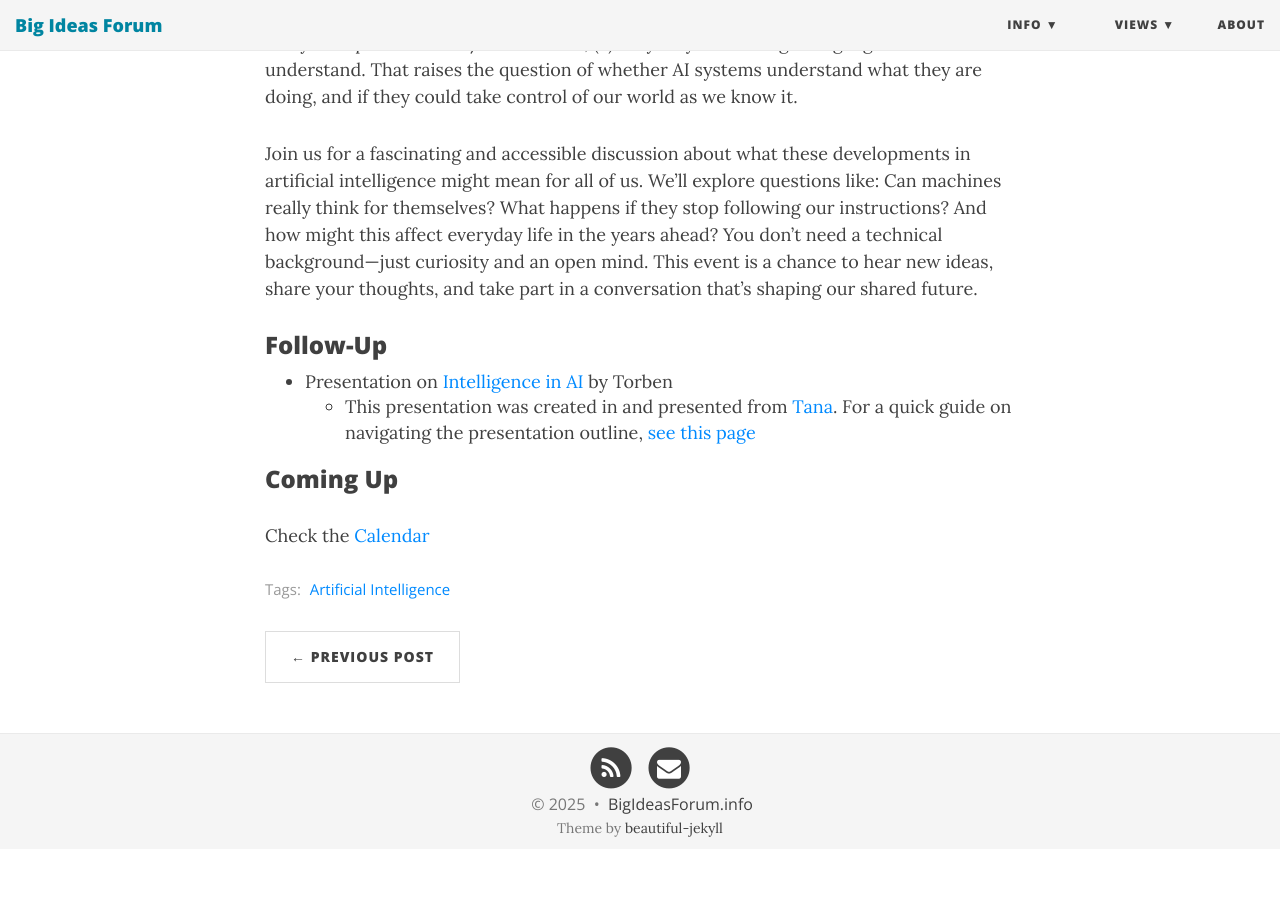
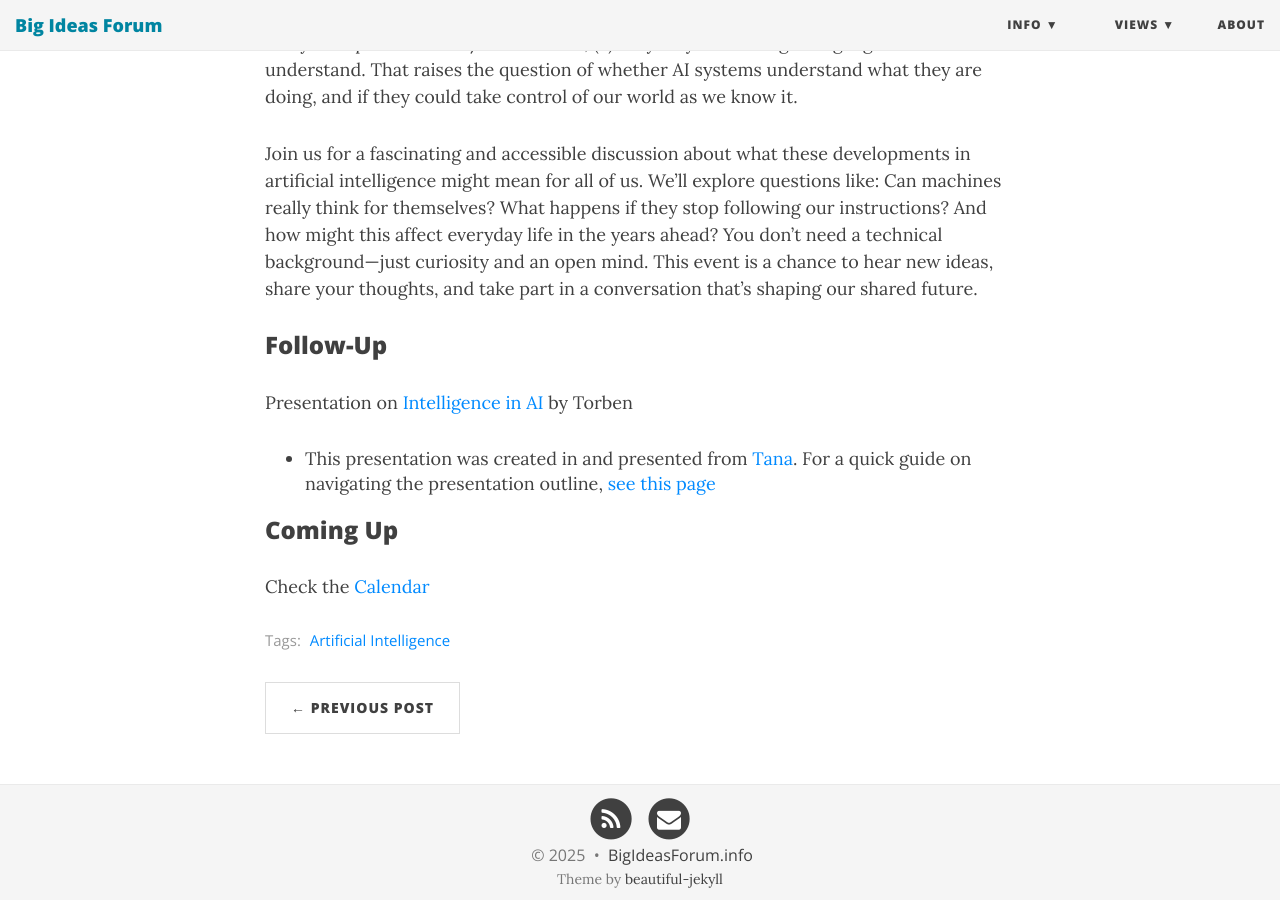
Before and after one commit to BigIdeasForum/bigideasforum.github.io, a Jekyll site: the page built from _posts/2025/2025-11-06-ai-consciousness.md, in a window 1280 px wide and 900 px high, scrolled down 646 px. Built offline with Jekyll 4.4.1, drawn with Linux system fonts in a browser that asks for light colours; nearby versions of some CDN libraries; before the commit the page ends 1495 px from its top, so only the background shows below that.

Commit message:
formatting

```diff
--- a/_posts/2025/2025-11-06-ai-consciousness.md
+++ b/_posts/2025/2025-11-06-ai-consciousness.md
@@ -14,8 +14,9 @@
 
 ### Follow-Up
 
-* Presentation on [Intelligence in AI](https://app.tana.inc/shared/are-ai-systems-intelligent-do-they-possess-consciousness/MEpZR3B1WXFYaDJJL0lYelA4UW1VLTE0RA==?wsid=hy8J-5GhUEnW) by Torben
-    * This presentation was created in and presented from [Tana](https://tana.inc).  For a quick guide on navigating the presentation outline, [see this page](https://tana.inc/articles/intro-to-the-outline-editor)
+Presentation on [Intelligence in AI](https://app.tana.inc/shared/are-ai-systems-intelligent-do-they-possess-consciousness/MEpZR3B1WXFYaDJJL0lYelA4UW1VLTE0RA==?wsid=hy8J-5GhUEnW) by Torben
+
+* This presentation was created in and presented from [Tana](https://tana.inc).  For a quick guide on navigating the presentation outline, [see this page](https://tana.inc/articles/intro-to-the-outline-editor)
 
 ### Coming Up
 
```
